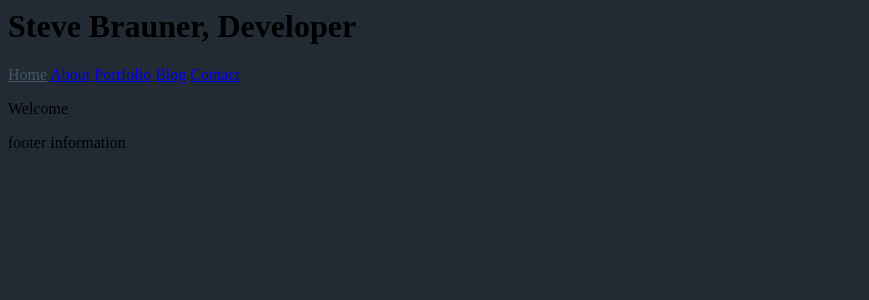
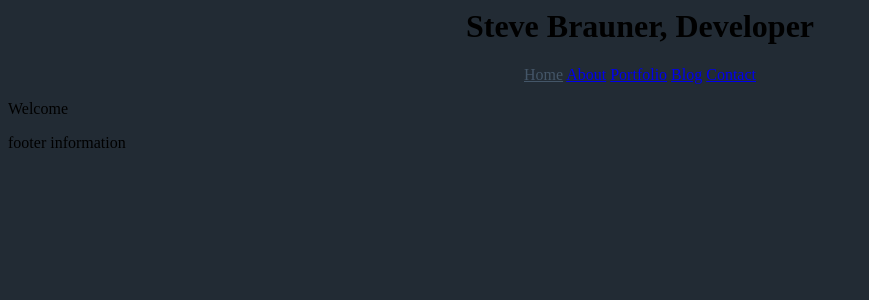
Before and after one commit to stevebrauner/stevebrauner.github.io, a Jekyll site: the page built from index.md, in a window 1280 px wide. Shown: the top 300 px of the page, without its empty margins (0-869 px from the left). Built offline with Jekyll 4.4.1, drawn with Linux system fonts in a browser that asks for light colours.

Commit message:
Corrected css

```diff
--- a/_layouts/default.html
+++ b/_layouts/default.html
@@ -7,8 +7,10 @@
   </head>
   <body>
 	<header>
-	  <h1>{{ page.headline }}</h1>
-	  {% include navigation.html %}
+	  <div class="header-container">
+	    <h1>{{ page.headline }}</h1>
+	    {% include navigation.html %}
+	  </div>
 	</header>
 	<div class="container">
 	  {{ content }}
--- a/_sass/main.scss
+++ b/_sass/main.scss
@@ -1,5 +1,10 @@
 body {
-	background: #222b34;
+	background-color: #222b34;
+}
+
+.header-container {
+	background-color: #222b34;
+	text-align: center;
 }
 
 .container {
```
